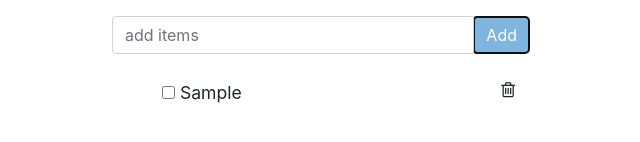
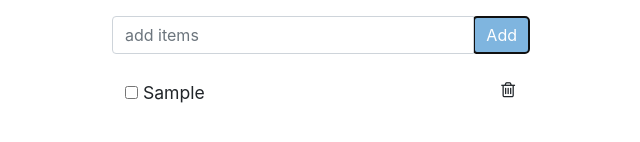
Before and after one commit to shivika24/todo-app-pure-js, a plain HTML site: page index.html in a window 1280 px wide. Both pictures are taken after typing "Sample" into the empty fields and a click on the button "Add". Shown: the part 192-334 px from the top of the page, without its empty margins (287-927 px from the left). Drawn offline with nearby package versions, Linux system fonts and the light colour scheme.

Commit message:
Update style.css

```diff
--- a/style.css
+++ b/style.css
@@ -2,7 +2,9 @@
   ul {
     list-style-type: none;
   }
-
+  li {
+    margin-left: -37px;
+  }
 
   #main{
     margin-left: 30%;
```
